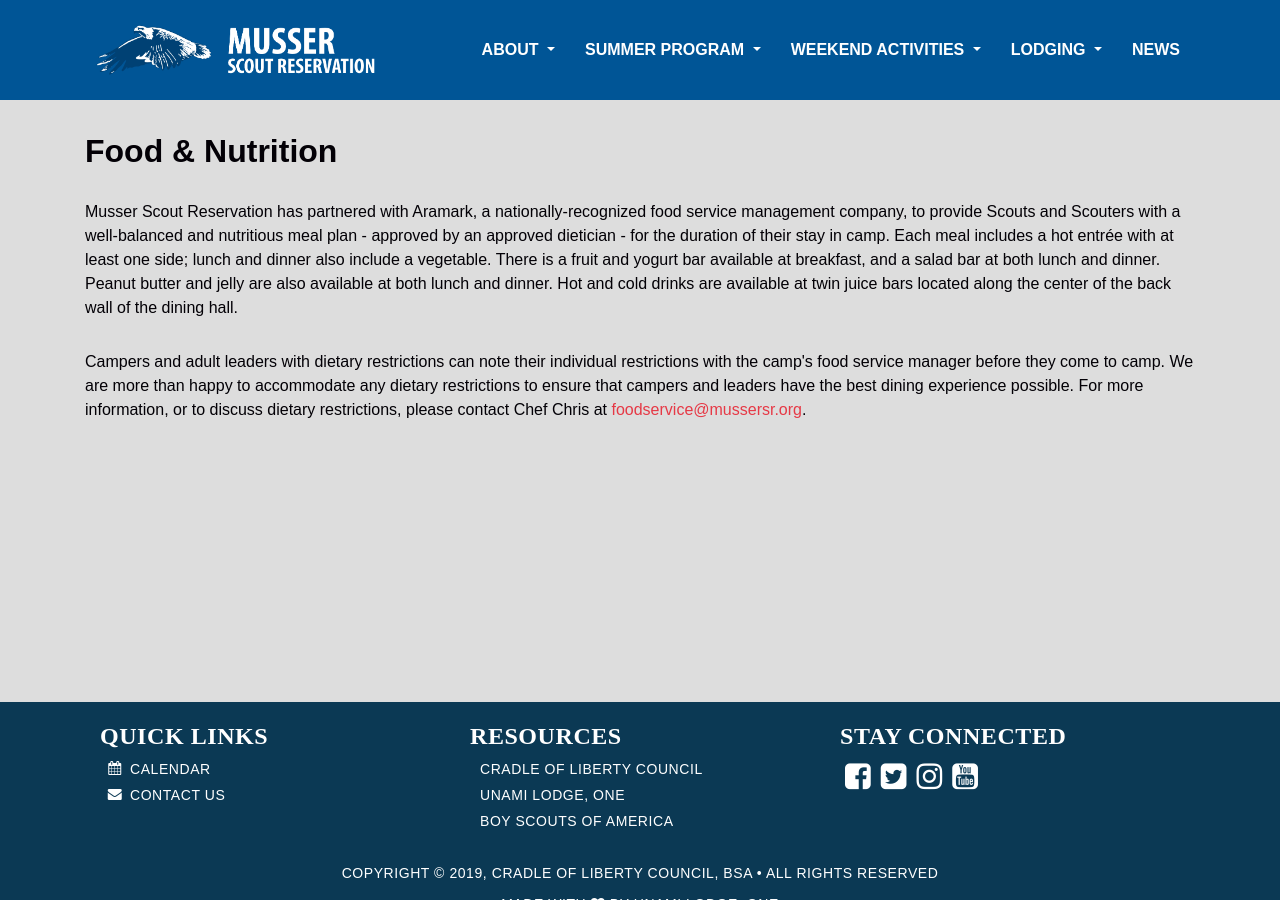
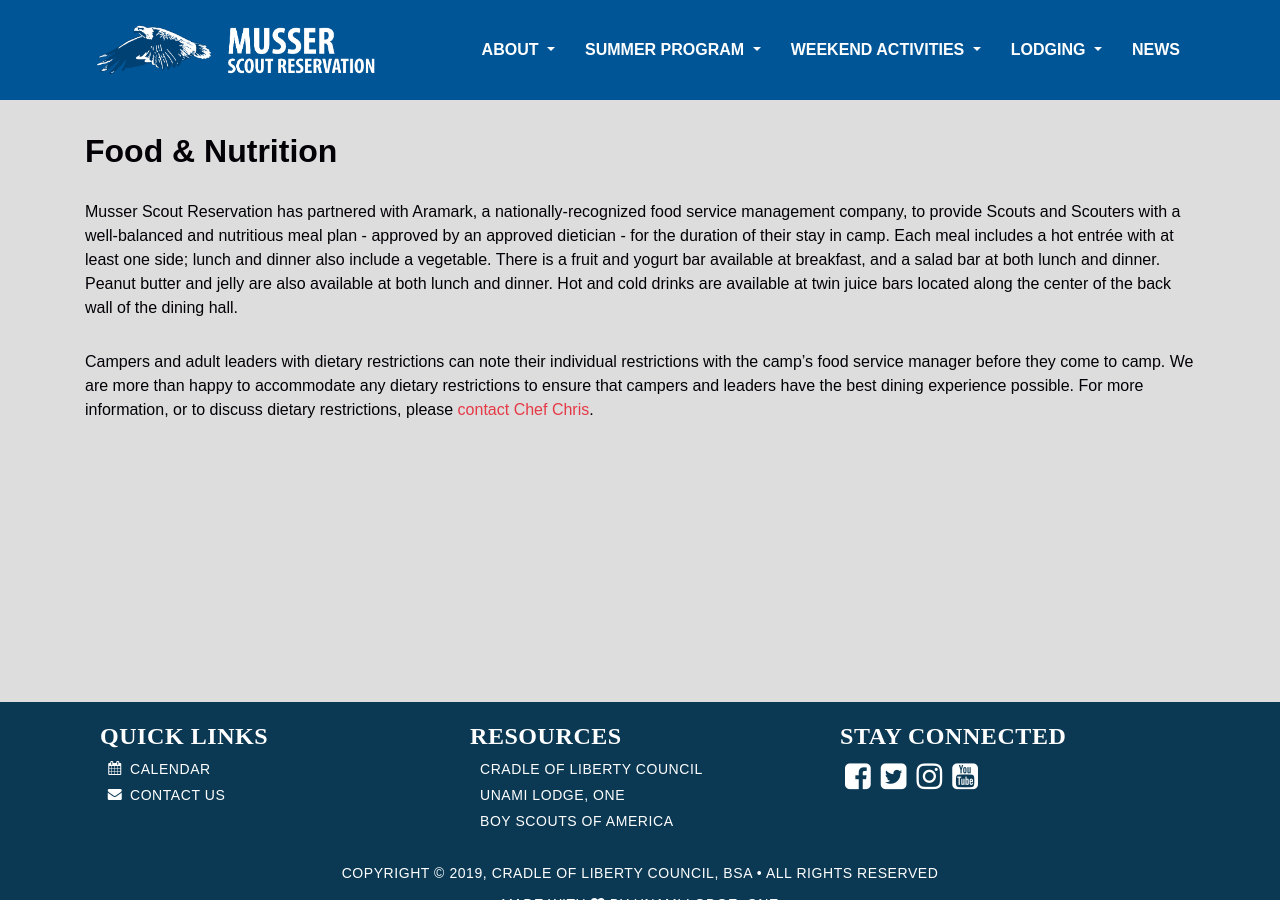
Before and after one commit to colbsa/MusserSR.org, a Jekyll site: the page built from summer-food.md, in a window 1280 px wide and 900 px high. Built offline with Jekyll 4.4.1, drawn with Linux system fonts in a browser that asks for light colours; some web fonts are replaced.

Commit message:
Fixed nav spelling and added contact form links

```diff
--- a/_includes/page_head.html
+++ b/_includes/page_head.html
@@ -62,7 +62,7 @@
             Summer Program
             </a>
             <div class="dropdown-menu dropdown-menu" aria-labelledby="navbarDropdownMenuLink">
-              <a class="dropdown-item" href="/summer/register">Date &amp; Rates</a>
+              <a class="dropdown-item" href="/summer/register">Dates &amp; Rates</a>
               <a class="dropdown-item" href="/summer/programs">Summer Programs</a>
               <a class="dropdown-item" href="/summer/activities">Activities Around Camp</a>
               <a class="dropdown-item" href="/summer/food">Food &amp; Nutrition</a>
@@ -78,7 +78,7 @@
               <a class="dropdown-item" href="/#">Fall Fest</a>
               <a class="dropdown-item" href="/#">Spring Fling</a>
               <a class="dropdown-item" href="/#">Family Weekends</a>
-              <a class="dropdown-item" href="/#">Training Oppertunities</a>
+              <a class="dropdown-item" href="/#">Training Opportunities</a>
             </div>
           </li>
           <li class="nav-item dropdown">
--- a/summer-food.md
+++ b/summer-food.md
@@ -7,7 +7,7 @@
 Musser Scout Reservation has partnered with Aramark, a nationally-recognized food service management company, to provide Scouts and Scouters with a well-balanced and nutritious meal plan - approved by an approved dietician - for the duration of their stay in camp. Each meal includes a hot entrée with at least one side; lunch and dinner also include a vegetable. There is a fruit and yogurt bar available at breakfast, and a salad bar at both lunch and dinner. Peanut butter and jelly are also available at both lunch and dinner. Hot and cold drinks are available at twin juice bars located along the center of the back wall of the dining hall.
 
 Campers and adult leaders with dietary restrictions can note their individual restrictions
-with the camp&#39;s food service manager before they come to camp. We are more than
+with the camp's food service manager before they come to camp. We are more than
 happy to accommodate any dietary restrictions to ensure that campers and leaders
 have the best dining experience possible. For more information, or to discuss dietary
-restrictions, please contact Chef Chris at [foodservice@mussersr.org](/contact?recipient=foodservice).
+restrictions, please [contact Chef Chris](/contact?subject=Food).
```
Also changed, not shown: about-hunting-fishing.md (+1 -1 lines), summer-camp-promotion.md (+2 -2 lines).
